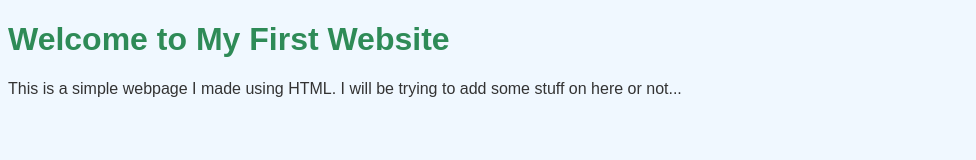
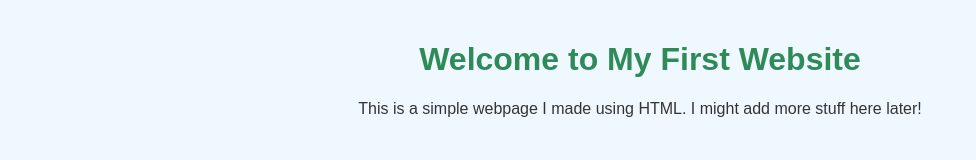
Before and after one commit to Grottygrittybit67/My-web, a plain HTML site: page index.html in a window 1280 px wide. Shown: the whole page, without its empty margins (0-976 px from the left). Drawn offline with Linux system fonts and the light colour scheme.

Commit message:
Update index.html
No new changes expect some color correctios

```diff
--- a/index.html
+++ b/index.html
@@ -3,10 +3,23 @@
 <head>
     <meta charset="UTF-8">
     <meta name="viewport" content="width=device-width, initial-scale=1.0">
-    <title>my first Website</title>
+    <title>My First Website</title>
+    <style>
+        body {
+            background-color: #f0f8ff;
+            color: #333;
+            font-family: Arial, sans-serif;
+            margin: 0;
+            padding: 20px;
+            text-align: center;
+        }
+        h1 {
+            color: #2e8b57;
+        }
+    </style>
 </head>
-<body style="background-color: #f0f8ff; color: #333; font-family: Arial, sans-serif;">
-    <h1 style="color: #2e8b57;">Welcome to My First Website</h1>
-    <p>This is a simple webpage I made using HTML. I will be trying to add some stuff on here or not...</p>
+<body>
+    <h1>Welcome to My First Website</h1>
+    <p>This is a simple webpage I made using HTML. I might add more stuff here later!</p>
 </body>
 </html>
```
